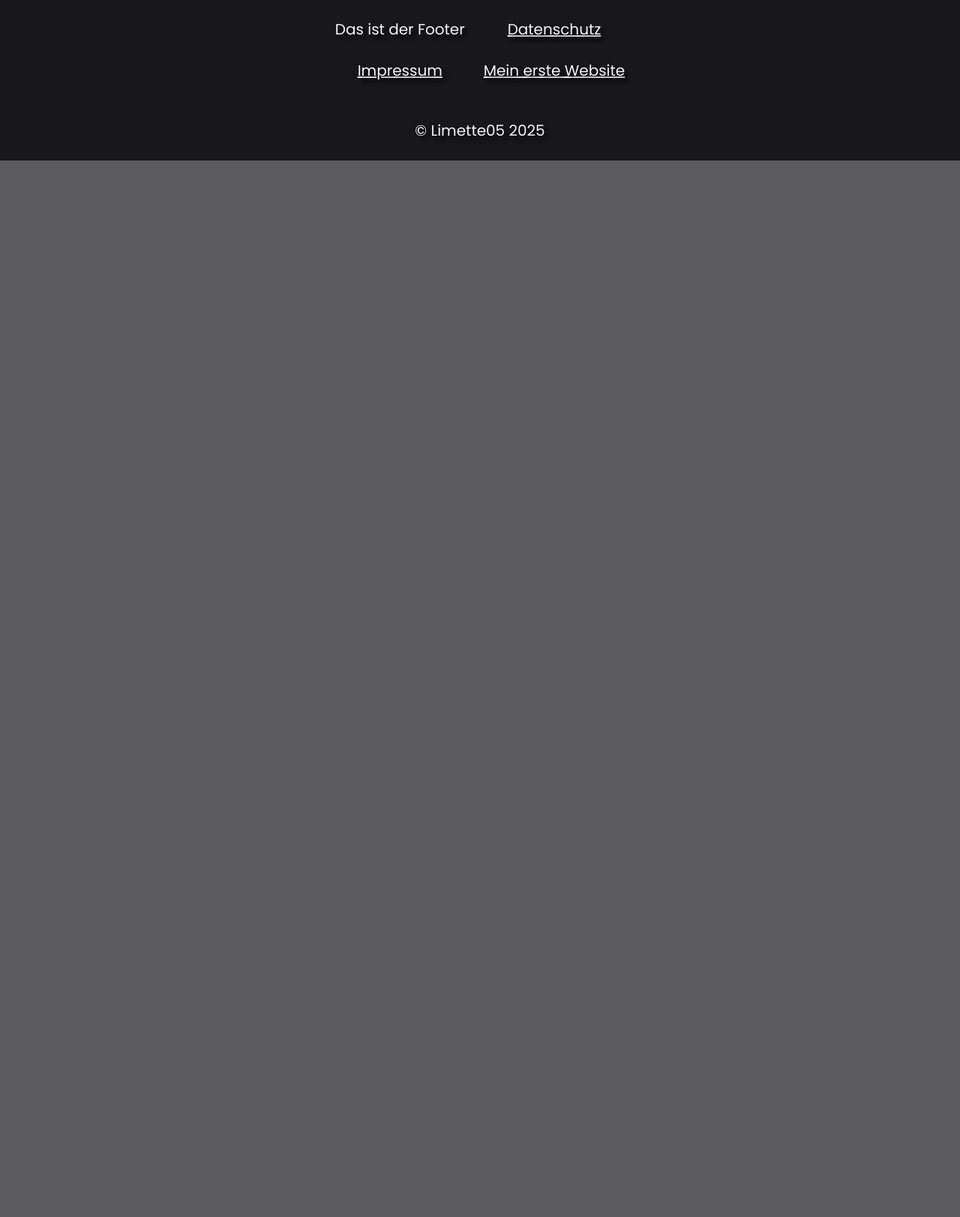
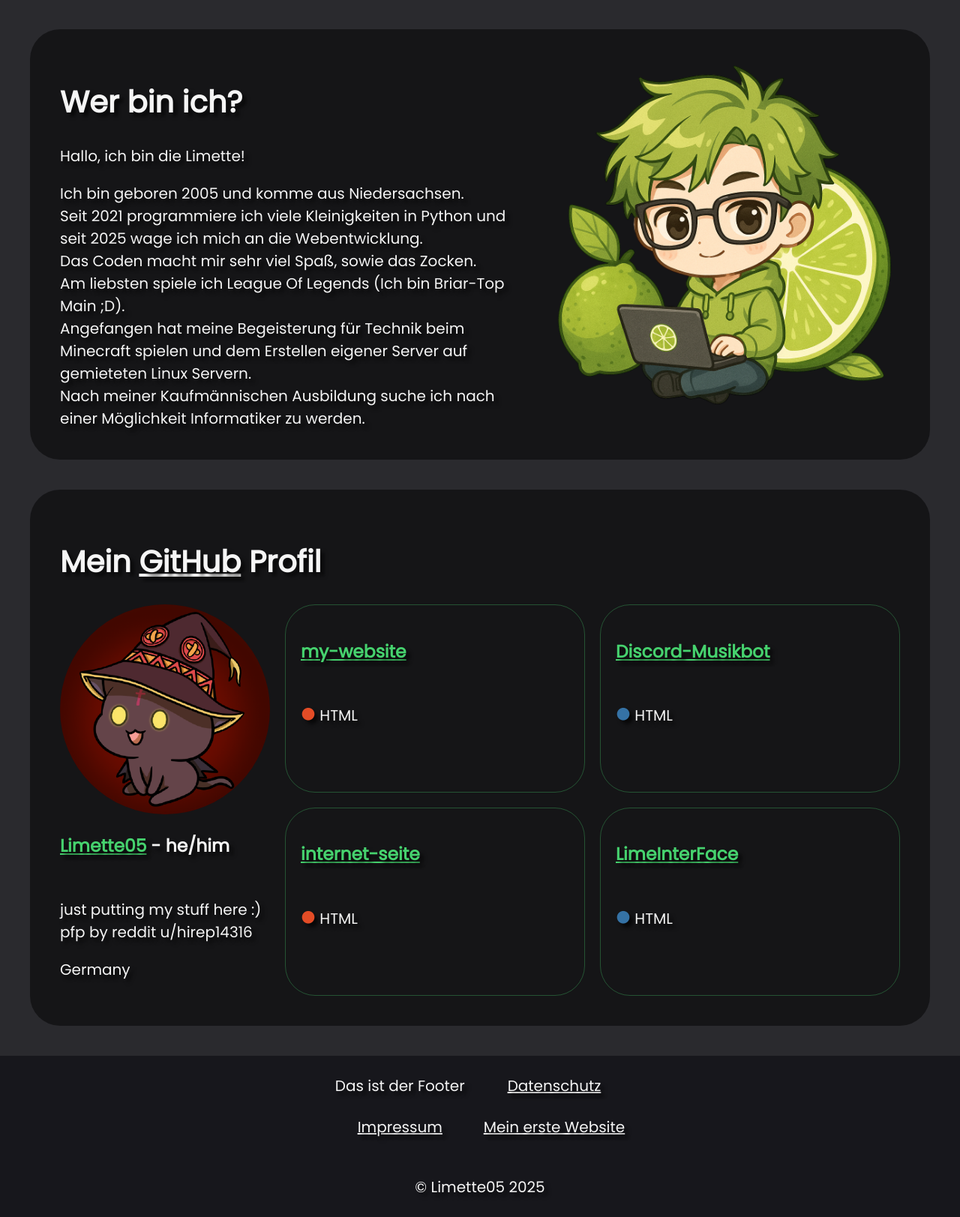
Before and after one commit to Limette05/my-website, a Flask app: page / in a window 1280 px wide. Shown: the part 801-2424 px from the top of the page at 75% size. Before the commit the page ends 1015 px from the top, so only its background shows below. Run offline with Flask 3, Linux system fonts and the light colour scheme; some libraries are stand-ins or nearby versions.

Commit message:
added about me

```diff
--- a/static/script.js
+++ b/static/script.js
@@ -1,23 +1,32 @@
 document.addEventListener("scroll", function () {
   const navbar = document.querySelector(".navbar");
+  const menu_button = document.querySelector(".menu-button");
   const logo = document.querySelector(".nav-left");
 
   if (window.scrollY > 150) {
     // Navbar kleiner machen
     navbar.style.height = "90px"; // Höhe der Navbar verkleinern
+    navbar.style.backgroundColor = "rgba(0,0,0,0)";
+    menu_button.style.padding = "1em";
+    menu_button.style.borderRadius = "2em";
+    menu_button.style.backgroundColor = "rgba(5, 5, 10, 0.5)";
     // Logo ausblenden
     logo.style.opacity = "0";
     logo.style.maxHeight = "0"; // Größe des Logos auf 0 setzen
   } else {
     // Navbar wieder auf ursprüngliche Größe setzen
     navbar.style.height = "190px";
+    navbar.style.backgroundColor = "rgba(5, 5, 10, 0.5)";
+    menu_button.style.padding = null;
+    menu_button.style.borderRadius = null;
+    menu_button.style.backgroundColor = null;
     // Logo wieder einblenden
     logo.style.opacity = "1";
     logo.style.maxHeight = "180px"; // Ursprüngliche Größe des Logos
   }
 });
 
-function showMenuOnMobile() {
+function showMenu() {
   let menu = document.getElementById("menu-content");
   let mobileMenu = document.getElementById("menu-content-mobile");
   let menuBtn = document.getElementById("mobile-menu-button");
@@ -28,20 +37,20 @@ function showMenuOnMobile() {
   } else if (device === "mobile") {
     mobileMenu.classList.toggle("show-menu");
     menuBtn.classList.toggle("show-menu");
-    document.body.style.overflow = document.body.style.overflow
-      ? null
-      : "hidden";
+    document.body.classList.toggle("no-scroll");
   }
 }
 
 // hide menu on clicking outside
 window.addEventListener("mouseup", function (event) {
   const menu = document.getElementById("menu-content");
+  const btn = document.getElementById("menu-icon");
   const device = getComputedStyle(document.body).getPropertyValue("--device");
 
-  if (device === "desktop" && !menu.contains(event.target)) {
+  if (device === "desktop" && !menu.contains(event.target) && !btn.contains(event.target)) {
     menu.classList.remove("show-menu");
   }
+
 });
 
 window.addEventListener("mouseup", function (event) {
@@ -49,7 +58,10 @@ window.addEventListener("mouseup", function (event) {
 
   if (!slideShow.contains(event.target)) {
     slideShow.classList.remove("toggle-fullscreen");
-    document.body.style.overflow = null;
+    document.body.classList.remove("no-scroll");
+    let btn = document.getElementById("header-fullscreen");
+    btn.classList.add("bx-fullscreen");
+    btn.classList.remove("bx-fullscreen-exit");
   }
 });
 
@@ -57,9 +69,9 @@ function toggleFullscreen(anyContainer, anyBtn) {
   let container = document.getElementById(anyContainer);
   let btn = document.getElementById(anyBtn);
   btn.classList.toggle("bx-fullscreen");
-  btn.classList.toggle("bx-fullscreen-exit")
+  btn.classList.toggle("bx-fullscreen-exit");
   container.classList.toggle("toggle-fullscreen");
-  document.body.style.overflow = document.body.style.overflow ? null : "hidden";
+  document.body.classList.toggle("no-scroll");
 }
 
 function slide(anyContainer, direction) {
--- a/static/style.css
+++ b/static/style.css
@@ -9,6 +9,10 @@
   background: rgba(34, 178, 34, 0.6);
 }
 
+html {
+  scroll-behavior: smooth;
+}
+
 body {
   font-family: "Poppins";
   font-size: 20px;
@@ -17,8 +21,14 @@ body {
   text-shadow: 5px 5px 5px rgba(0, 0, 0, 0.65);
   color: whitesmoke;
   background-color: rgba(5, 5, 10, 0.85);
+  display: flex;
+  flex-direction: column;
+  gap: 2em;
 }
 /* h1=2em, h2=1.5em, h3=1.17em, h4=1em */
+body.no-scroll {
+  overflow: hidden;
+}
 
 a {
   color: whitesmoke;
@@ -79,13 +89,15 @@ button:hover {
 }
 
 .toggle-fullscreen {
-  position: absolute;
+  position: fixed;
   left: 4em;
   right: 4em;
+  top: 0;
+  bottom: 0;
   width: calc(100vw - 8em);
-  height: 100vh;
+  height: 100%;
   z-index: 1000000;
-  background-color: rgba(5, 5, 10, 0.3);
+  background-color: rgba(5, 5, 10, 0.75);
   align-items: center;
   justify-content: center;
 }
@@ -124,24 +136,92 @@ button:hover {
   order: 3;
 }
 
+.block-container {
+  padding: 2em 2em;
+  background-color: rgba(0,0,0,0.5);
+  border-radius: 2em;
+  position: relative;
+  margin-inline: 2em;
+  width: calc(100% - 8em);
+}
+.block-2 {
+  display: flex;
+  gap: 1em;
+  flex-flow: row;
+  width: 100%;
+  justify-content: center;
+}
+.block-1 {
+  display: flex;
+  width: 100%;
+}
+.block-content {
+  flex-grow: 1;
+}
+.block-content img {
+  width: 100%;
+}
+.github-profile {
+  display: flex;
+  flex-flow: column;
+  min-width: 25%;
+}
+.github-pfp {
+  border-radius: 50%;
+}
+
+.github-repositories {
+  display: flex;
+  gap: 1em;
+  flex-grow: 3;
+  width: 100%;
+  flex-flow: column;
+}
+.github-repo {
+  flex: 1 1 0px;
+  padding: 1em 1em;
+  border: 1px rgba(70, 210, 110, 0.33) solid;
+  border-radius: 2em;
+}
+.github-pfp-name {
+  display: flex;
+  flex-flow: column;
+}
+
 /* phone */
-@media (max-width: 600px) {
+@media (max-width: 767px) {
   body {
     font-size: 14px;
+    gap: 1em;
   }
   .toggle-fullscreen {
     left: 0em;
     right: 0em;
     width: 100vw;
   }
+  .block-container {
+    margin-inline: 0.75em;
+    width: calc(100% - 5.5em);
+  }
+  .block-2 {
+    flex-flow: column;
+  }
+  .github-profile{
+    gap: 2em;
+  }
+  .github-pfp-name {
+    flex-flow: row;
+    gap: 1em;
+    justify-content: center;
+  }
+  .github-pfp {
+    max-width: 33%;
+  }
+  .github-pfp-name h3 {
+    align-content: center;
+  }
 }
 
-/* portrait tablet or big phone */
-@media (min-width: 600px) {
-  body {
-    font-size: 15px;
-  }
-}
 
 /* Tablet */
 @media (min-width: 768px) {
@@ -158,7 +238,8 @@ button:hover {
   .toggle-fullscreen {
     left: 4em;
     right: 4em;
-    width: calc(100vw - 8em);}
+    width: calc(100vw - 8em);
+  }
 }
 
 /* Desktop */
--- a/templates/header.html
+++ b/templates/header.html
@@ -12,7 +12,11 @@
       :root {
         --device: desktop;
       }
-
+      .scrolled-down {
+        height: fit-content;
+        background-color: rgba(0,0,0,0);
+        transition: opacity 0.3s ease;
+      }
       .navbar {
         display: flex;
         align-items: center;
@@ -71,6 +75,8 @@
 
       .mobile-menu-button {
         font-size: 2.5em;
+        width: 2em;
+        height: 2em;
         margin-bottom: 1em;
         color: rgb(70, 210, 110);
         text-decoration: none;
@@ -112,6 +118,7 @@
       .nav-left {
         display: flex;
         align-items: center;
+        transition: opacity 0.275s ease, max-height 0.3s ease;
       }
 
       .title-name {
@@ -218,7 +225,7 @@
         class="mobile-menu-button"
         id="mobile-menu-button"
         href="javascript:void(0)"
-        onclick="showMenuOnMobile()"
+        onclick="showMenu()"
         ><i class="bx bx-menu"></i>
       </a>
       <a onmouseover="" style="cursor: default" class="menu-item">About me</a>
@@ -226,25 +233,26 @@
       <a onmouseover="" style="cursor: default" class="menu-item">Services</a>
       <a onmouseover="" style="cursor: default" class="menu-item">Weiteres</a>
     </div>
-    <div class="navbar">
+    <div class="navbar" id="navbar">
       <div class="nav-left">
         <a style="display: flex; order: 1" href="/"
           ><img class="logo" src="/static/img/logo.png" alt="" />
+          <div class="title-name">Limettensaft</div>
         </a>
-        <div class="title-name">Limettensaft</div>
       </div>
       <div class="navbar-center">
         <div class="menu">
-          <div class="menu-icon">
+          <div class="menu-icon" id="menu-icon">
             <a
               onmouseover=""
               class="menu-button"
               href="javascript:void(0)"
-              onclick="showMenuOnMobile()"
+              onclick="showMenu()"
               ><i class="bx bx-menu"></i>
             </a>
             <div class="menu-content" id="menu-content">
               <a onmouseover="" style="cursor: default" class="menu-item"
+                 href="#about_me"
                 >About me</a
               >
               <a onmouseover="" style="cursor: default" class="menu-item"
--- a/templates/index.html
+++ b/templates/index.html
@@ -46,8 +46,61 @@
         </div>
       </div>
     </div>
+    <div class="block-container" id="about_me">
+      <div class="block-2">
+        <div class="block-content">
+          <h1>Wer bin ich?</h1>
+          <p>Hallo, ich bin die Limette!</p>
+          Ich bin geboren 2005 und komme aus Niedersachsen. <br>
+          Seit 2021 programmiere ich viele Kleinigkeiten in Python und seit 2025 wage ich mich an die Webentwicklung. <br>
+          Das Coden macht mir sehr viel Spaß, sowie das Zocken. <br>
+          Am liebsten spiele ich League Of Legends (Ich bin Briar-Top Main ;D). <br>
+          Angefangen hat meine Begeisterung für Technik beim Minecraft spielen und dem Erstellen eigener Server auf gemieteten Linux Servern. <br>
+          Nach meiner Kaufmännischen Ausbildung suche ich nach einer Möglichkeit Informatiker zu werden.
+        </div>
+        <div class="block-content">
+          <img src="/static/img/limedev-chibi-transparent.png" alt="">
+        </div>
+      </div>
+    </div>
+    <div class="block-container">
+      <h1>Mein <a href="https://github.com">GitHub</a> Profil</h1>
+      <div class="block-2">
+        <div class="block-content github-profile">
+          <div class="github-pfp-name">
+            <img class="github-pfp" src="/static/img/github-pfp.png" alt="">
+            <h3><a style="color: rgb(70, 210, 110);" href="https://github.com/Limette05">Limette05</a> - he/him</h3>
+          </div>
+          <br>just putting my stuff here :) pfp by reddit u/hirep14316
+          <p><i class='bx  bx-location'  ></i>Germany</p>
+        </div>
+        <div class="block-content github-repositories">
+          <div class="github-repo">
+            <h3><a style="color: rgb(70, 210, 110)" href="https://github.com/Limette05/my-website">my-website</a></h3>
+            <br>
+            <i style="color: #e34c26;" class='bx  bxs-circle'  ></i> HTML
+          </div>
+          <div class="github-repo">
+            <h3><a style="color: rgb(70, 210, 110)" href="https://github.com/Limette05/internet-seite">internet-seite</a></h3>
+            <br>
+            <i style="color: #e34c26;" class='bx  bxs-circle'  ></i> HTML
+          </div>
+        </div>
+        <div class="block-content github-repositories">
+          <div class="github-repo">
+            <h3><a style="color: rgb(70, 210, 110)" href="https://github.com/Limette05/Discord-Musikbot ">Discord-Musikbot</a></h3>
+            <br>
+            <i style="color: #3572A5;" class='bx  bxs-circle'  ></i> HTML
+          </div>
+          <div class="github-repo">
+            <h3><a style="color: rgb(70, 210, 110)" href="https://github.com/Limette05/LimeInterFace">LimeInterFace</a></h3>
+            <br>
+            <i style="color: #3572A5;" class='bx  bxs-circle'  ></i> HTML
+          </div>
+        </div>
+      </div>
+    </div>
     {% include "header.html" %}
-    <div class="homepage"></div>
     {% include "footer.html" %}
     <script src="/static/script.js"></script>
   </body>
```
Also changed, not shown: static/img/github-pfp.png (added), static/img/limedev-chibi-transparent.png (added), static/img/limedev-chibi.png (added).
